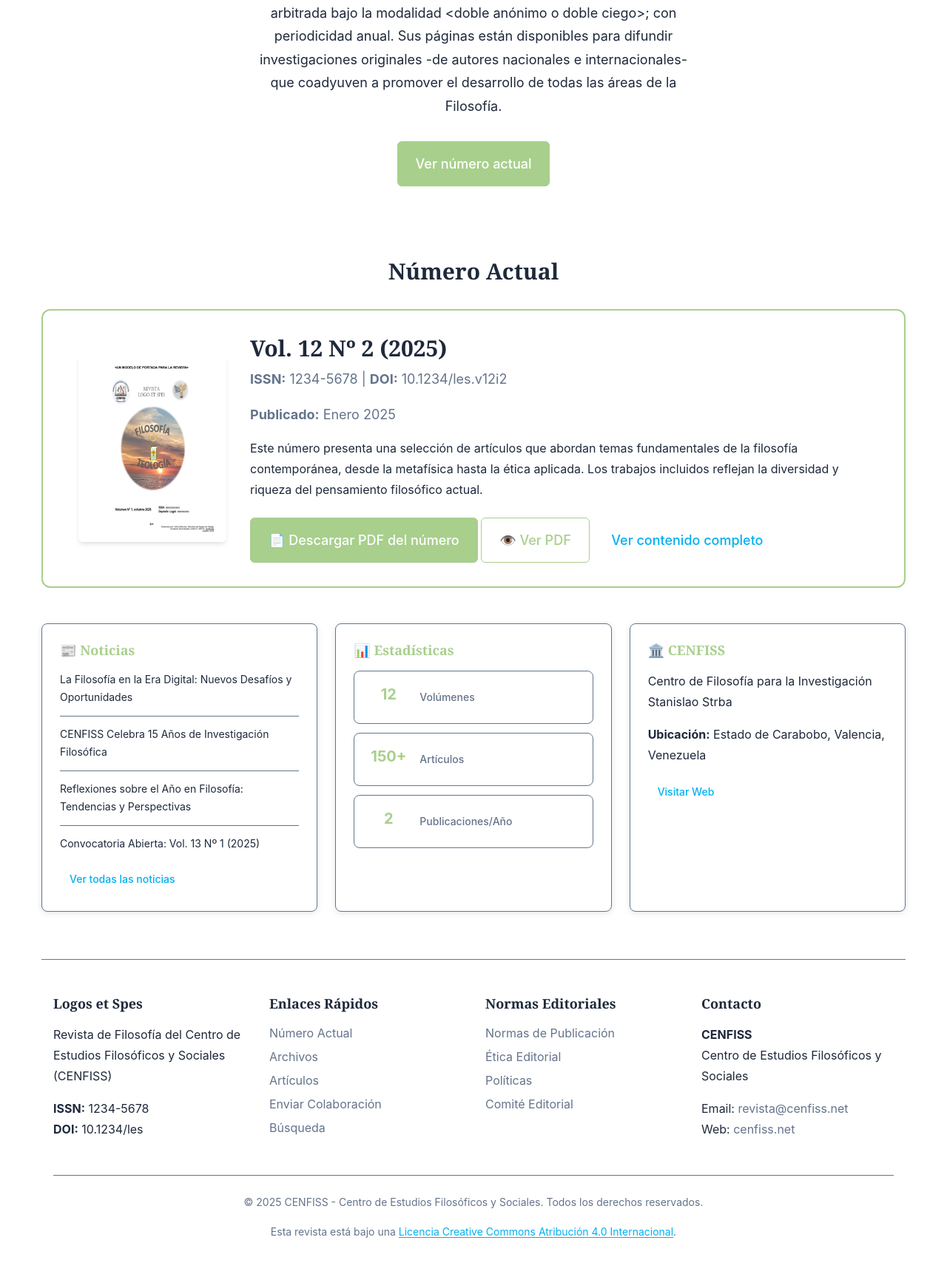
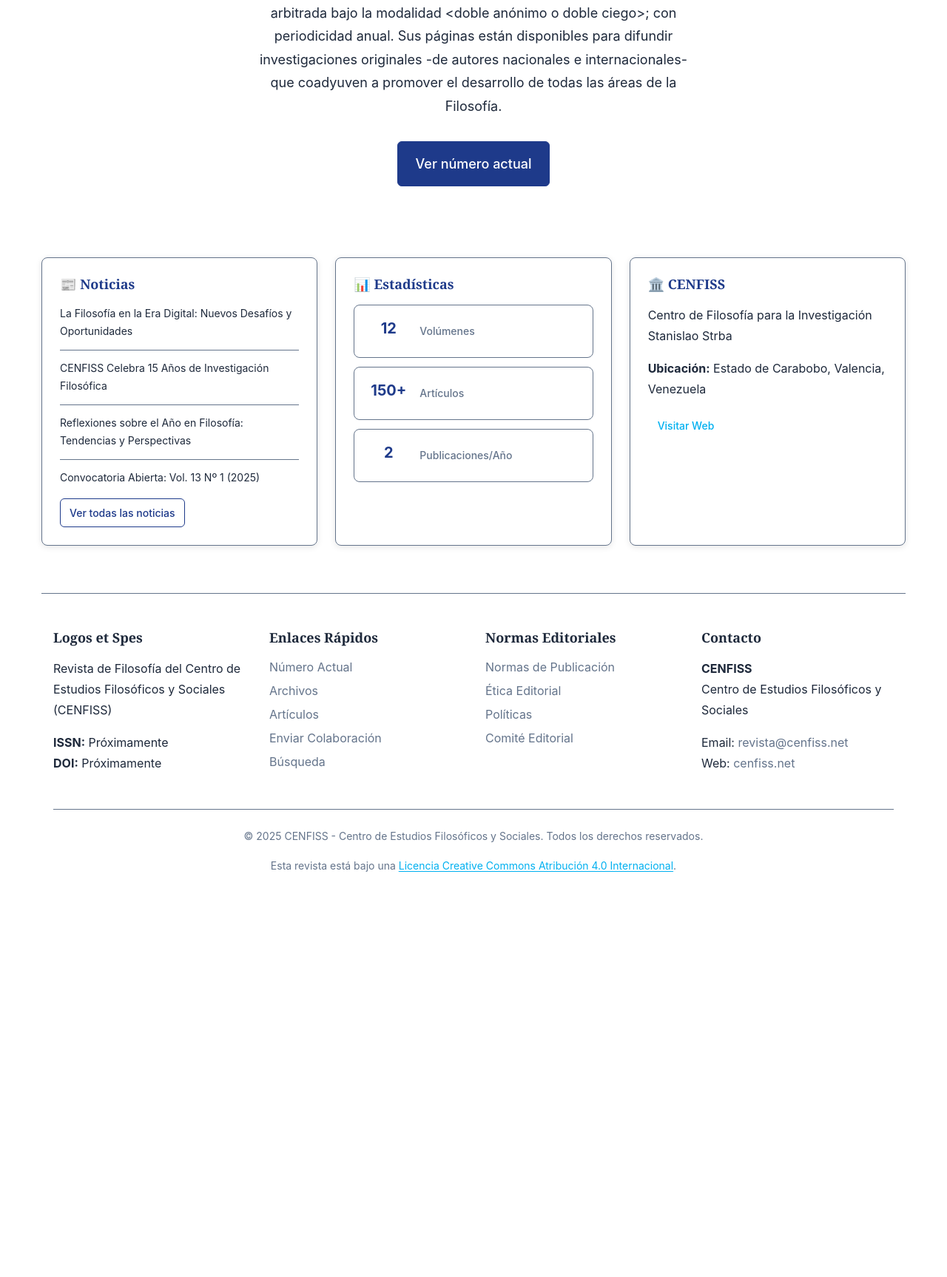
Before and after one commit to refo44/demo-revistalogos, a PHP site: page / in a window 1280 px wide. Shown: the part 639-2366 px from the top of the page at 74% size. After the commit the page ends 1818 px from the top, so only its background shows below. Run offline with PHP 8.4, Linux system fonts and the light colour scheme.

Commit message:
fix: Update ISSN to "Próximamente" and remove current issue section from index.html
- Change ISSN from "1234-5678" to "Próximamente" in the journal metadata and footer for future updates.
- Remove the entire current issue section from the front page to streamline content presentation.
- Update CSS to introduce new button styles for better visual consistency.

```diff
--- a/assets/css/components.css
+++ b/assets/css/components.css
@@ -37,6 +37,19 @@
 .btn--secondary:hover {
   background-color: var(--color-primary);
   color: var(--color-text-inverse);
+  text-decoration: none;
+}
+
+.btn--outline {
+  background-color: transparent;
+  color: var(--color-primary);
+  border-color: var(--color-primary);
+}
+
+.btn--outline:hover {
+  background-color: var(--color-primary);
+  color: var(--color-text-inverse);
+  border-color: var(--color-primary);
   text-decoration: none;
 }
 
--- a/assets/css/tokens.css
+++ b/assets/css/tokens.css
@@ -2,9 +2,9 @@
 
 :root {
   /* Colores principales */
-  --color-primary: #a8cf8c;        /* Verde institucional */
-  --color-primary-light: #e2eed8;  /* Verde claro para detalles y énfasis suaves */
-  --color-primary-dark: #7fa86a;    /* Verde oscuro para hover, encabezados y énfasis fuertes */
+  --color-primary: #1e3a8a;        /* Azul institucional */
+  --color-primary-light: #3b82f6;  /* Azul claro para detalles y énfasis suaves */
+  --color-primary-dark: #1e40af;    /* Azul oscuro para hover, encabezados y énfasis fuertes */
 
   /* Colores secundarios */
   --color-secondary: #64748b;       /* Gris neutro para bordes suaves, líneas y elementos secundarios */
--- a/index.html
+++ b/index.html
@@ -46,7 +46,7 @@
         "alternateName": "Centro de Estudios Filosóficos y Sociales",
         "url": "https://cenfiss.net"
       },
-      "issn": "1234-5678",
+      "issn": "Próximamente",
       "inLanguage": "es",
       "genre": "Academic Journal",
       "about": [
@@ -202,44 +202,6 @@
                 </div>
             </section>
 
-            <!-- Número Actual -->
-            <section class="front-page__current-issue">
-                <h2 class="text-center mb-8">Número Actual</h2>
-                <!-- WP:GET_TEMPLATE_PART(partials/hero-issue) -->
-                <section class="hero-issue">
-                  <div class="container">
-                    <div class="hero-issue__content">
-                      <div class="hero-issue__cover-container">
-                        <img src="assets/img/portada-ejemplo.png" alt="Portada Vol. 12 Nº 2 (2025)" class="hero-issue__cover">
-                      </div>
-                      <div class="hero-issue__info">
-                        <h1 class="hero-issue__title">Vol. 12 Nº 2 (2025)</h1>
-                        <div class="hero-issue__meta">
-                          <p><strong>ISSN:</strong> 1234-5678 | <strong>DOI:</strong> 10.1234/les.v12i2</p>
-                          <p><strong>Publicado:</strong> Enero 2025</p>
-                        </div>
-                        <div class="hero-issue__description">
-                          <p>Este número presenta una selección de artículos que abordan temas fundamentales de la filosofía contemporánea, desde la metafísica hasta la ética aplicada. Los trabajos incluidos reflejan la diversidad y riqueza del pensamiento filosófico actual.</p>
-                        </div>
-                        <div class="hero-issue__actions">
-                          <a href="assets/pdf/numero-v12n2-2025.pdf" class="btn btn--primary btn--large"
-                             aria-label="Descargar PDF completo del Vol. 12 Nº 2 (2025)">
-                            📄 Descargar PDF del número
-                          </a>
-                          <a href="assets/pdf/numero-v12n2-2025.pdf" class="btn btn--secondary btn--large" target="_blank" rel="noopener noreferrer">
-                            👁️ Ver PDF
-                          </a>
-                          <a href="single-issue.html" class="btn btn--outline btn--large">
-                            Ver contenido completo
-                          </a>
-                        </div>
-                      </div>
-                    </div>
-                  </div>
-                </section>
-                <!-- WP:GET_TEMPLATE_PART_END -->
-            </section>
-
             <!-- Secciones de la revista -->
             <section class="front-page__sections" style="display: none;">
                 <div class="front-page__section">
@@ -338,8 +300,8 @@
           <div class="footer__section">
             <h3>Logos et Spes</h3>
             <p>Revista de Filosofía del Centro de Estudios Filosóficos y Sociales (CENFISS)</p>
-            <p><strong>ISSN:</strong> 1234-5678<br>
-            <strong>DOI:</strong> 10.1234/les</p>
+            <p><strong>ISSN:</strong> Próximamente<br>
+            <strong>DOI:</strong> Próximamente</p>
           </div>
 
           <div class="footer__section">
```
